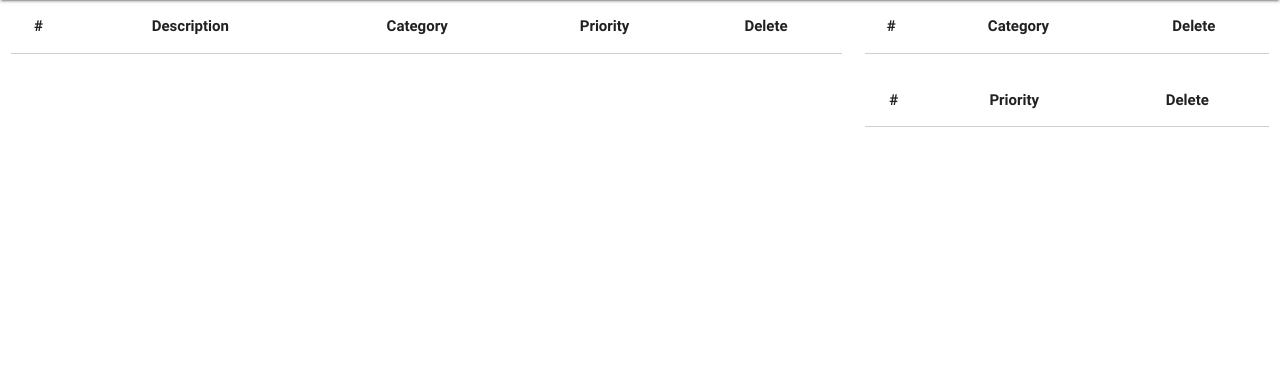
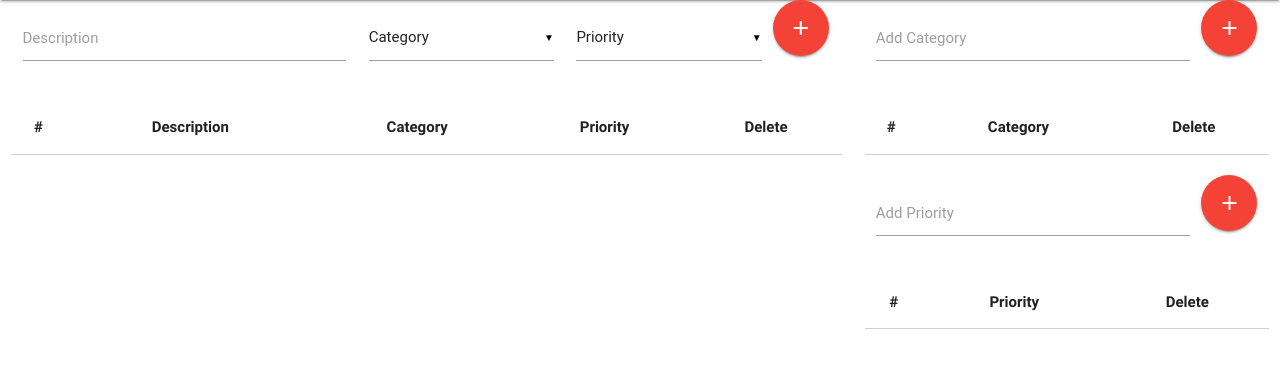
Before and after one commit to katehara/ToDoApp-Flask, a Flask app: page / in a window 1280 px wide. Shown: the part 64-432 px from the top of the page. Run offline with Flask 2, Linux system fonts and the light colour scheme; lists and menus that the app fills with data are empty; some libraries are stand-ins or nearby versions; some web fonts are replaced.

Commit message:
templates done

```diff
--- a/models.py
+++ b/models.py
@@ -0,0 +1,4 @@
+from flask.ext.sqlalchemy import SQLAlchemy
+from todoapp import app
+
+db = SQLAlchemy(app)
--- /dev/null
+++ b/static/script.js
@@ -0,0 +1,7 @@
+$(document).ready(function() {
+    $('select').material_select();
+
+
+
+
+});
--- a/templates/home.html
+++ b/templates/home.html
@@ -3,6 +3,31 @@
 {% block content %}
 
 <div class="col s8 tasks">
+	<form class = 'row'>
+		<div class="input-field col s5">
+      		<input id="last_name" type="text" class="validate">
+      		<label for="last_name">Description</label>
+    	</div>
+    	<div class="input-field col s3">
+		    <select>
+		      	<option value="" disabled selected>Category</option>
+		      	<!-- {%- for cat in categories %}
+		           	<option value = {{ cat.name }}>{{ cat.name }}</option>
+		       	{%- endfor %} -->
+		    </select>
+		    <!-- <label>Materialize Select</label> -->
+		</div>
+		<div class="input-field col s3">
+		    <select>
+		      	<option value="" disabled selected>Priority</option>
+		      	<!-- {%- for pri in priorities %}
+		           	<option value = {{ pri.name }}>{{ pri.name }}</option>
+		       	{%- endfor %} -->
+		    </select>
+		    <!-- <label>Materialize Select</label> -->
+		</div>
+		<a class="btn-floating btn-large waves-effect waves-light red"><i class="material-icons">add</i></a>
+	</form>
 	<table class = 'bordered centered highlight'>
 		<thead>
 	       	<tr>
@@ -20,7 +45,7 @@
 	               	<td>{{ todo.description }}</td>
 	               	<td>{{ todo.category.name }}</td>
 	               	<td>{{ todo.priority.name }}</td>
-	               	<td>{{ todo.creation_date }}</td>
+		            <td> <a class="btn-floating btn-large waves-effect waves-light red"><i class="material-icons">delete_forever</i></a> </td>
 	            </tr>
 	       	{%- endfor %} -->
 	    </tbody>
@@ -28,6 +53,13 @@
 </div>
 <div class="col s4">
 	<div class= 'row categories'>
+		<form class = 'row'>
+			<div class="input-field col s10">
+          		<input id="last_name" type="text" class="validate">
+          		<label for="last_name">Add Category</label>
+        	</div>
+			<a class="btn-floating btn-large waves-effect waves-light red"><i class="material-icons">add</i></a>
+		</form>
 		<table class = 'bordered centered highlight'>
 			<thead>
 		       	<tr>
@@ -37,19 +69,24 @@
 		       	</tr>
 		    </thead>
 		    <tbody>
-		       <!-- 	{%- for todo in todos %}
+		       	<!-- {%- for cat in categories %}
 		           	<tr>
-		               	<td>{{ loop.index }} </td>
-		               	<td>{{ todo.description }}</td>
-		               	<td>{{ todo.category.name }}</td>
-		               	<td>{{ todo.priority.name }}</td>
-		               	<td>{{ todo.creation_date }}</td>
+		           		<td>{{ loop.index }} </td>
+		               	<td>{{ cat.name }} </td>
+		               	<td> <a class="btn-floating btn-large waves-effect waves-light red"><i class="material-icons">delete_forever</i></a> </td>
 		            </tr>
 		       	{%- endfor %} -->
 		    </tbody>
 		    </table>
 	</div>
 	<div class= 'row priorities'>
+		<form class = 'row'>
+			<div class="input-field col s10">
+          		<input id="last_name" type="text" class="validate">
+          		<label for="last_name">Add Priority</label>
+        	</div>
+			<a class="btn-floating btn-large waves-effect waves-light red"><i class="material-icons">add</i></a>
+		</form>
 		<table class = 'bordered centered highlight'>
 			<thead>
 		       	<tr>
@@ -59,13 +96,11 @@
 		       	</tr>
 	       	</thead>
 	       	<tbody>
-		       <!-- 	{%- for todo in todos %}
+		       	<!-- {%- for pri in priorites %}
 		           	<tr>
-		               	<td>{{ loop.index }} </td>
-		               	<td>{{ todo.description }}</td>
-		               	<td>{{ todo.category.name }}</td>
-		               	<td>{{ todo.priority.name }}</td>
-		               	<td>{{ todo.creation_date }}</td>
+		           		<td>{{ loop.index }} </td>
+		               	<td>{{ pri.name }} </td>
+		               	<td> <a class="btn-floating btn-large waves-effect waves-light red"><i class="material-icons">delete_forever</i></a> </td>
 		            </tr>
 		       	{%- endfor %} -->
 	       	</tbody>
--- a/templates/layout.html
+++ b/templates/layout.html
@@ -27,6 +27,6 @@
 		<!-- Scripts -->
 	    <script src="https://cdnjs.cloudflare.com/ajax/libs/jquery/3.1.0/jquery.min.js"></script>
 	    <script src="https://cdnjs.cloudflare.com/ajax/libs/materialize/0.97.7/js/materialize.min.js"></script>
-	    <!-- <script type="text/javascript" src="js/script.js" ></script> -->
+	    <script type="text/javascript" src="static/script.js" ></script>
 	</body>
 </html>
```
